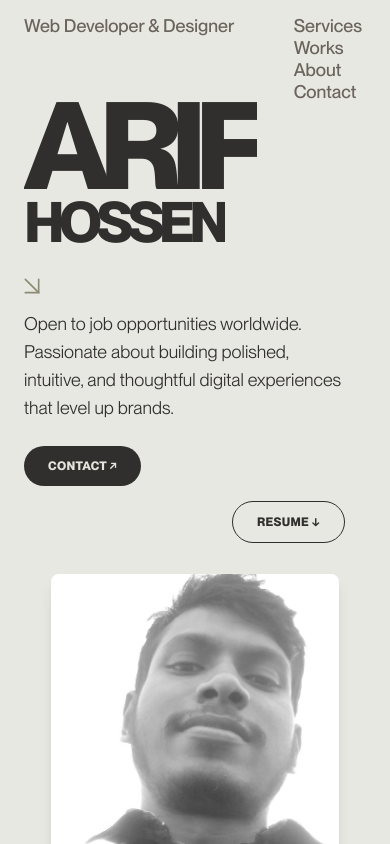
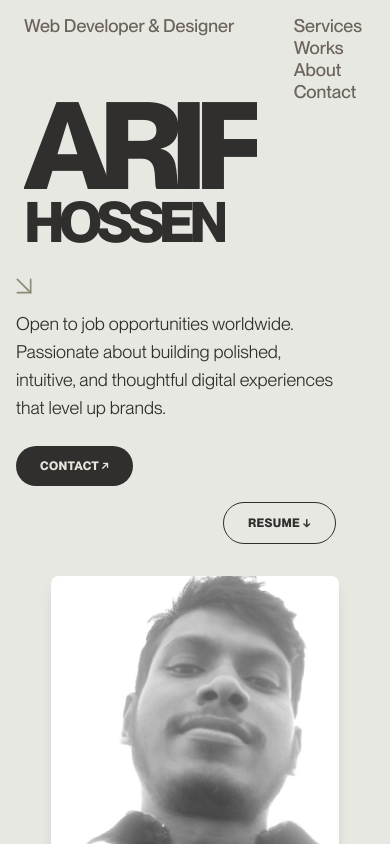
Before and after one commit to arifprodev/portfolio, a Next.js app: page / in a window 390 px wide. Shown: the top 844 px of the page. Built offline with nearby package versions, Linux system fonts and the light colour scheme; a web font is replaced by a local one.

Commit message:
Refactor Header component layout and styling for improved responsiveness and visual consistency

```diff
--- a/src/components/Header.jsx
+++ b/src/components/Header.jsx
@@ -8,8 +8,8 @@ export default function Header() {
   const shortYear = new Date().getFullYear().toString().slice(-2);
 
   return (
-    <div className="min-h-screen flex items-center justify-center px-6 md:px-8 lg:px-10 py-12">
-      <div className="mt-24 lg:mt-36 flex flex-col md:flex-row items-stretch gap-8 md:gap-5 text-[#302f2d] justify-between w-full overflow-hidden">
+    <div className="min-h-screen flex items-center justify-center px-4 md:px-6 lg:px-8 py-12">
+      <div className="mt-24 lg:mt-36 flex flex-col md:flex-row items-stretch gap-8 md:gap-5 text-[#302f2d] justify-between w-full">
         {/* Left Content - Aligned to top */}
         <div className="max-w-xs lg:max-w-lg flex flex-col justify-start">
           <div className="pt-4">
@@ -56,7 +56,7 @@ export default function Header() {
                 hoverTextColor="#e6e4dd"
                 textColor="#302f2d"
                 bgColor=""
-                className="px-6 py-3 outline outline-[#302f2d] hover:bg-[#302f2d] hover:outline-none hover:text-[#302f2d] transition-colors duration-300"
+                className="px-6 py-3 border border-[#302f2d] hover:bg-[#302f2d] hover:border-none hover:text-[#e6e4dd] transition-colors duration-300"
               />
             </div>
           </div>
@@ -65,7 +65,7 @@ export default function Header() {
         {/* Center Image - Vertically centered */}
         <div className="w-fit mx-auto flex items-center justify-center">
           <div className="rounded-md overflow-hidden shadow-lg max-w-xs lg:max-w-sm mx-auto">
-            <div className="relative aspect-[3/4] w-full h-96 md:h-72 lg:h-[500px]">
+            <div className="relative aspect-[3/4] w-full h-96">
               <div className="absolute inset-0 bg-gradient-to-br from-[#e6e4dd] to-[#d1cec4] flex items-center justify-center saturate-0 hover:saturate-100 transition-all duration-500">
                 <Image
                   src="/images/arifh.jpg"
```
